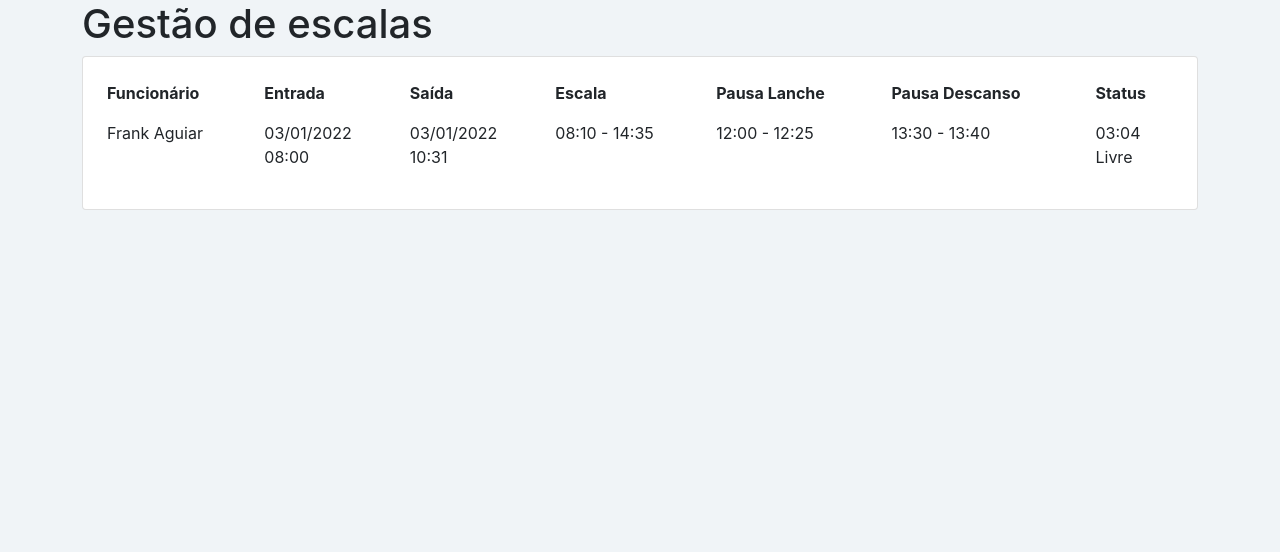
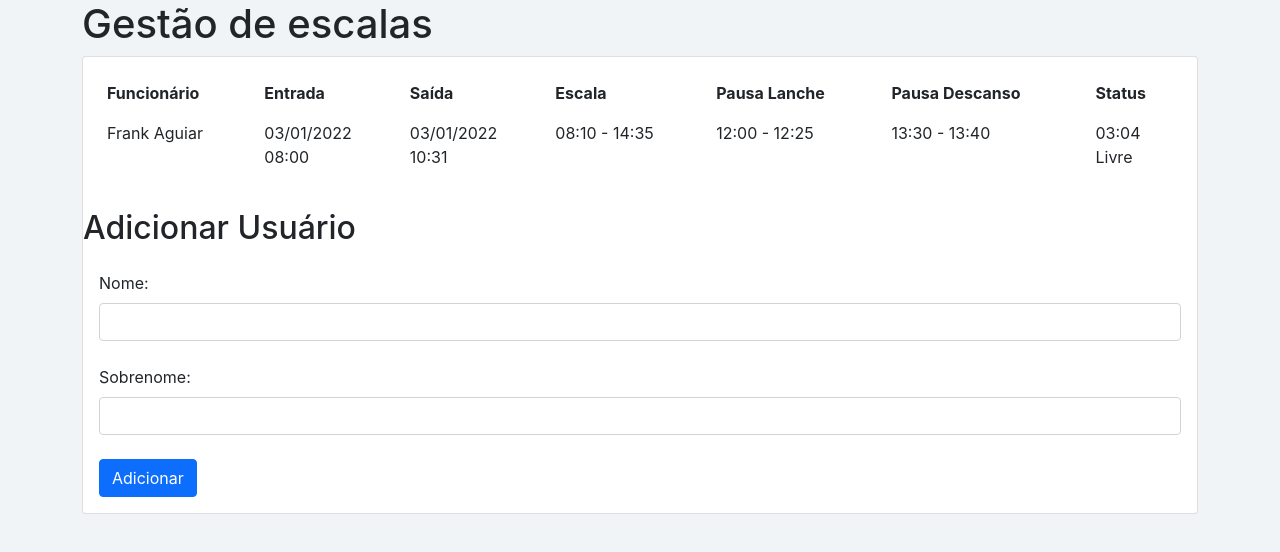
Before and after one commit to alex-sandro/gestao-de-escalas, a React (Create React App) app in the folder gestao-de-escalas/: page / in a window 1280 px wide. Shown: the top 552 px of the page. Built offline with nearby package versions, Linux system fonts and the light colour scheme.

Commit message:
Renderização do componente no App.

```diff
--- a/gestao-de-escalas/src/App.tsx
+++ b/gestao-de-escalas/src/App.tsx
@@ -1,10 +1,16 @@
 import React, {useState} from 'react';
 import userList from './data.js';
 import UserEscala from './components/UserEscala';
+import AddUserForm from './forms/AddUserForm';
 
 const App = () => {
 
   const [users, setUsers] = useState(userList);
+
+  const addUser = (user: any) => {
+    user.id = users.length + 1;
+    setUsers([...users, user]);
+  };
 
   return (
     <div className="container">
@@ -13,6 +19,10 @@ const App = () => {
           <div className='card-body'>
             <UserEscala users={users}/>
           </div>
+          <div>
+            <h2>Adicionar Usuário</h2>
+            <AddUserForm addUser={addUser} />
+          </div>
         </div>
     </div>
 )}
```
